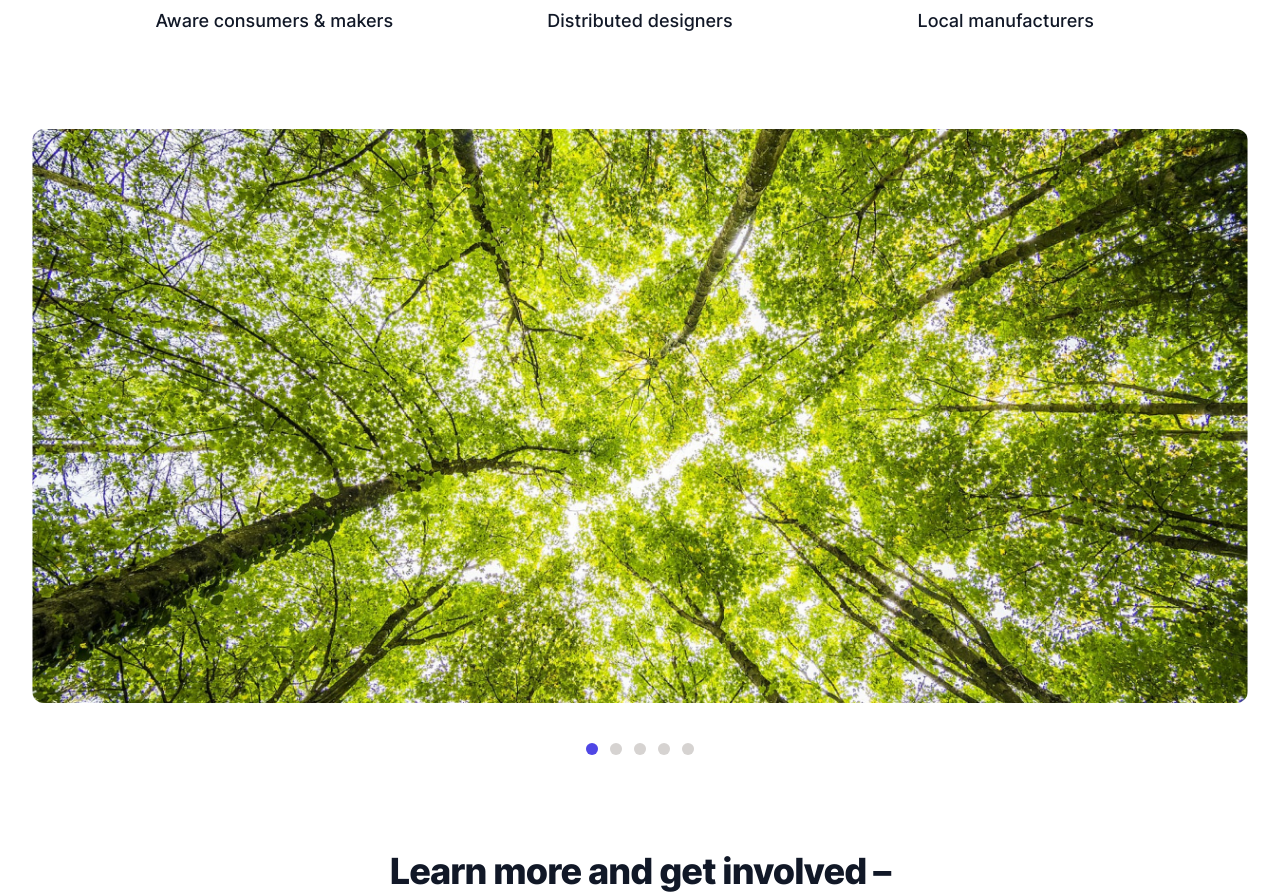
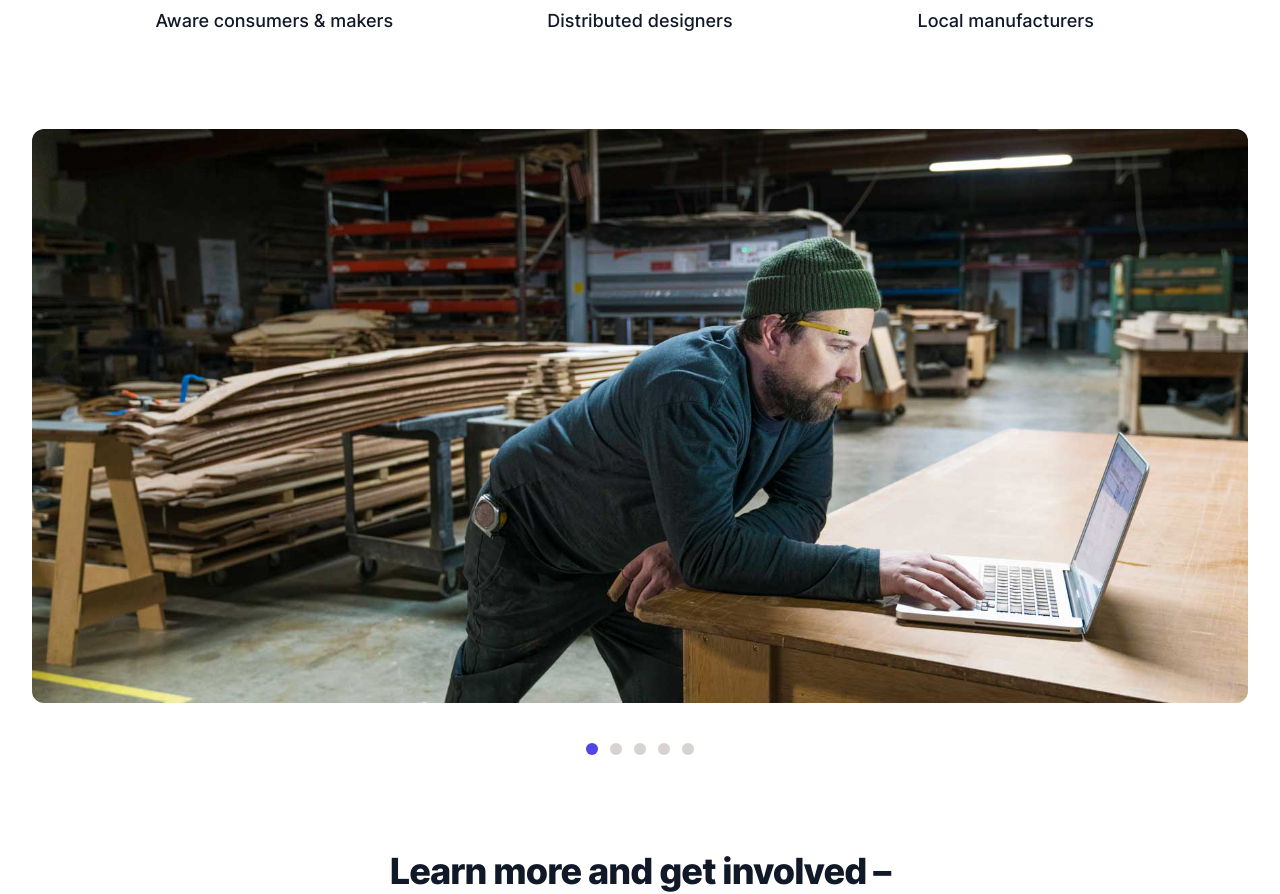
Before and after one commit to bitbetterde/parameo-frontend, a React (Vite) app: page / in a window 1280 px wide. Shown: the part 1540-2434 px from the top of the page. Built offline with nearby package versions, Linux system fonts and the light colour scheme; no server answers; grey boxes are pictures that could not be loaded.

Commit message:
Update file HomePage.tsx

```diff
--- a/src/pages/HomePage.tsx
+++ b/src/pages/HomePage.tsx
@@ -69,22 +69,23 @@ const features = [
 ];
 
 const images = [
-  { image: "/images/forrest.jpg", imageAlt: "Forrest photo" },
+  { image: "/images/parameo-mood_production-01.jpg",
+    imageAlt: "parameo production" },
   {
-    image: "https://picsum.photos/800/500?random=2",
-    imageAlt: "Photo from Picsum",
+    image: "/images/parameo-mood_production-02.jpg",
+    imageAlt: "parameo production",
   },
   {
-    image: "https://picsum.photos/1200/300?random=3",
-    imageAlt: "Photo from Picsum",
+    image: "/images/parameo-mood_production-03.jpg",
+    imageAlt: "parameo production",
   },
   {
-    image: "https://picsum.photos/600/500?random=4",
-    imageAlt: "Photo from Picsum",
+    image: "/images/parameo-mood_production-04.jpg",
+    imageAlt: "parameo production",
   },
   {
-    image: "https://picsum.photos/800/1200?random=5",
-    imageAlt: "Photo from Picsum",
+    image: "/images/parameo-mood_production-05.jpg",
+    imageAlt: "parameo production",
   },
 ];
 
```
